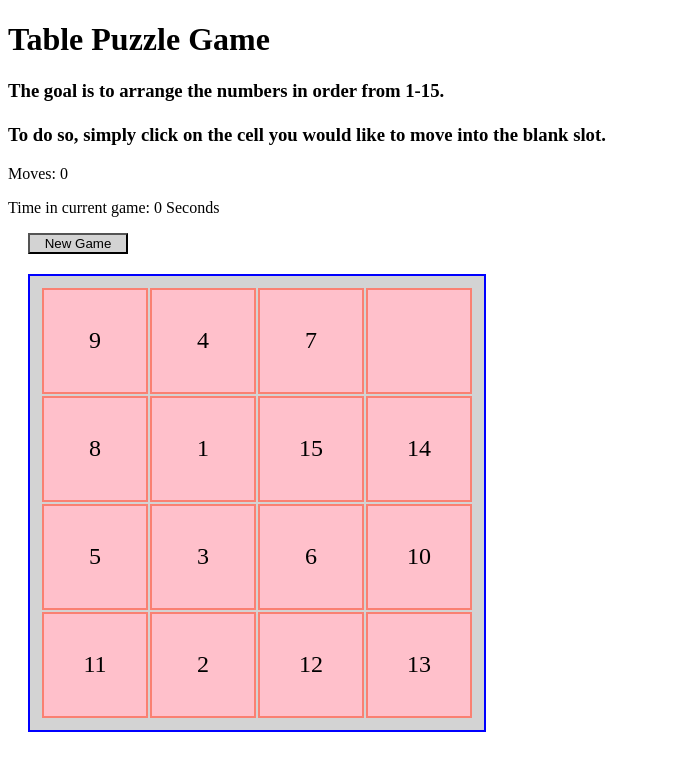
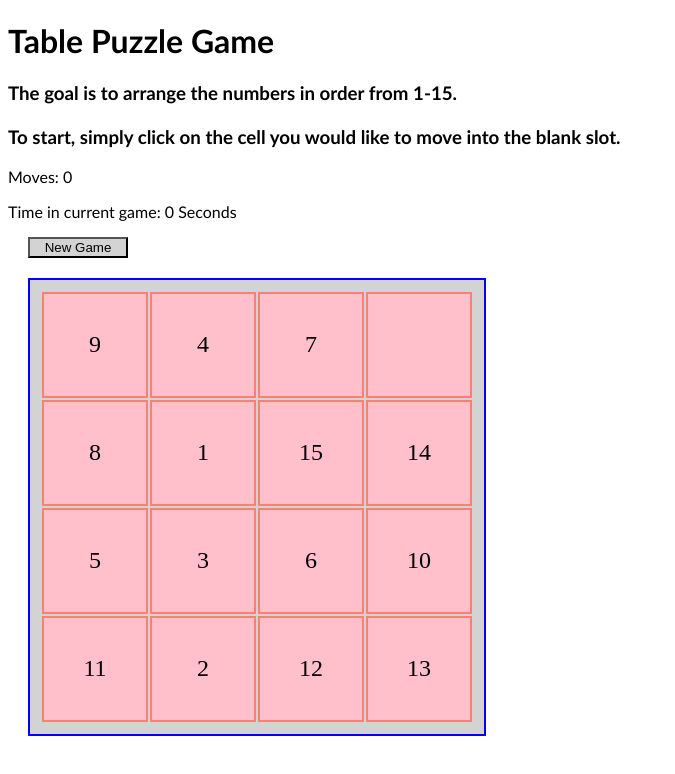
Before and after one commit to jacobc046/puzzleGame.github.io, a plain HTML site: page index.html in a window 1280 px wide. Shown: the whole page, without its empty margins (0-675 px from the left). Drawn offline with Linux system fonts and the light colour scheme.

Commit message:
Implemented additional styling

```diff
--- a/index.html
+++ b/index.html
@@ -11,7 +11,7 @@
     <h3 id="description">
         The goal is to arrange the numbers in order from 1-15.
         <br><br>
-        To do so, simply click on the cell you would like to move into the blank slot.
+        To start, simply click on the cell you would like to move into the blank slot.
     </h3>
     <div id="stats-container">
         <p id="moves">Moves: 0</p>
--- a/stylesheet.css
+++ b/stylesheet.css
@@ -1,5 +1,5 @@
-h1 {
-
+h1, h2, h3, h4, p {
+    font-family: 'Gill Sans', 'Gill Sans MT', Calibri, 'Trebuchet MS', sans-serif
 }
 
 td {
```
